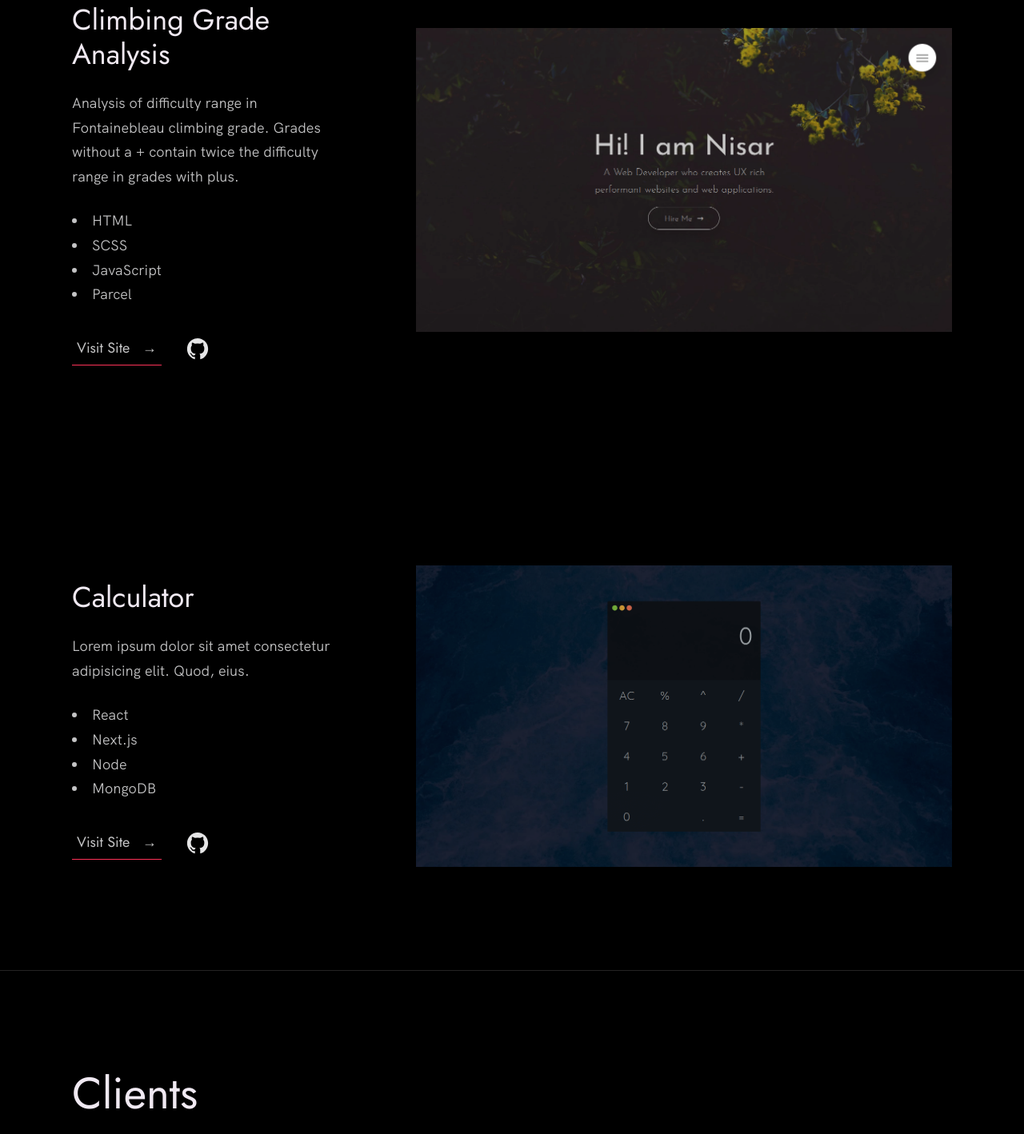
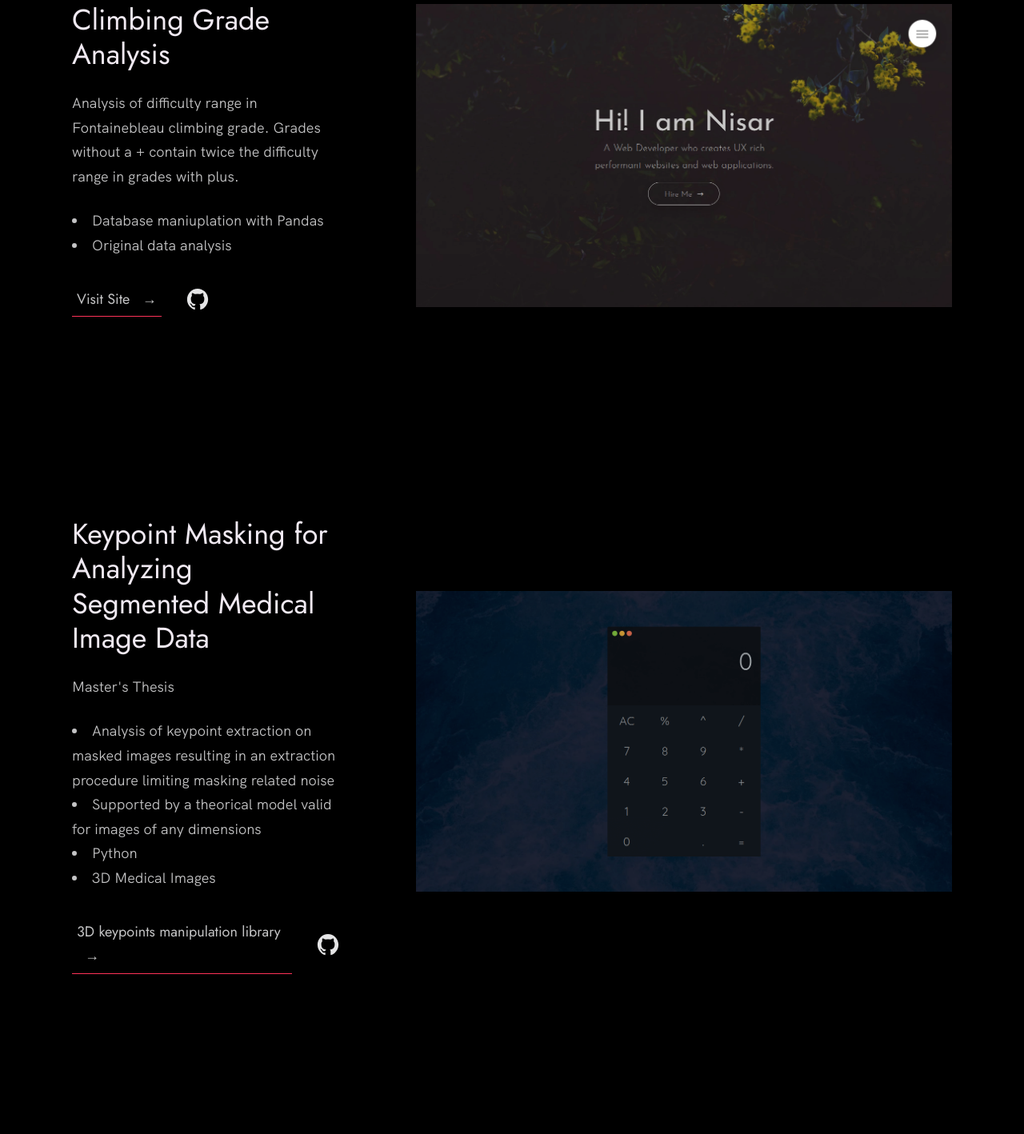
Before and after one commit to pEtienn/pEtienn.github.io, a plain HTML site: page index.html in a window 1280 px wide. Shown: the part 1096-2514 px from the top of the page at 80% size. Drawn offline with Linux system fonts and the light colour scheme.

Commit message:
changed file name

```diff
--- a/index.html
+++ b/index.html
@@ -84,10 +84,8 @@
 				difficulty range in grades with plus.
               </p>
               <ul class="work__list">
-                <li>HTML</li>
-                <li>SCSS</li>
-                <li>JavaScript</li>
-                <li>Parcel</li>
+                <li>Database maniuplation with Pandas</li>
+                <li>Original data analysis</li>
               </ul>
 
               <div class="work__links">
@@ -101,6 +99,34 @@
             </div>
             <div class="work__image-box">
               <img src="./images/project-1.png" class="work__image" alt="Project 1" />
+            </div>
+          </div>
+
+          <div class="work__box">
+            <div class="work__text">
+              <h3>Keypoint Masking for Analyzing Segmented Medical Image Data</h3>
+              <p>
+                Master's Thesis
+              </p>
+              <ul class="work__list">
+                <li>Analysis of keypoint extraction on masked images resulting in an extraction procedure limiting masking
+related noise</li>
+                <li>Supported by a theorical model valid for images of any dimensions</li>
+                <li>Python</li>
+                <li>3D Medical Images</li>
+              </ul>
+
+              <div class="work__links">
+                <a href="https://github.com/pEtienn/3D-SIFT-keypoints-utilities" target="_blank" class="link__text">
+                  3D keypoints manipulation library <span>&rarr;</span>
+                </a>
+                <a href="#">
+                  <img src="./images/github.svg" class="work__code" title="View Source Code" alt="GitHub">
+                </a>
+              </div>
+            </div>
+            <div class="work__image-box">
+              <img src="./images/project-2.png" class="work__image" alt="Project 1" />
             </div>
           </div>
 
@@ -131,7 +157,6 @@
               <img src="./images/project-2.png" class="work__image" alt="Project 1" />
             </div>
           </div>
-
 
         </div>
       </div>
```
Also changed, not shown: 1 other file.
